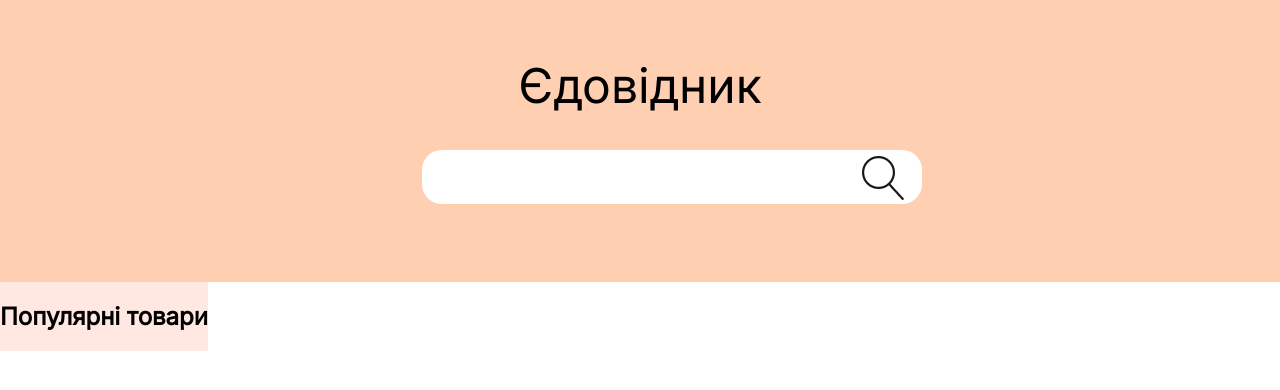
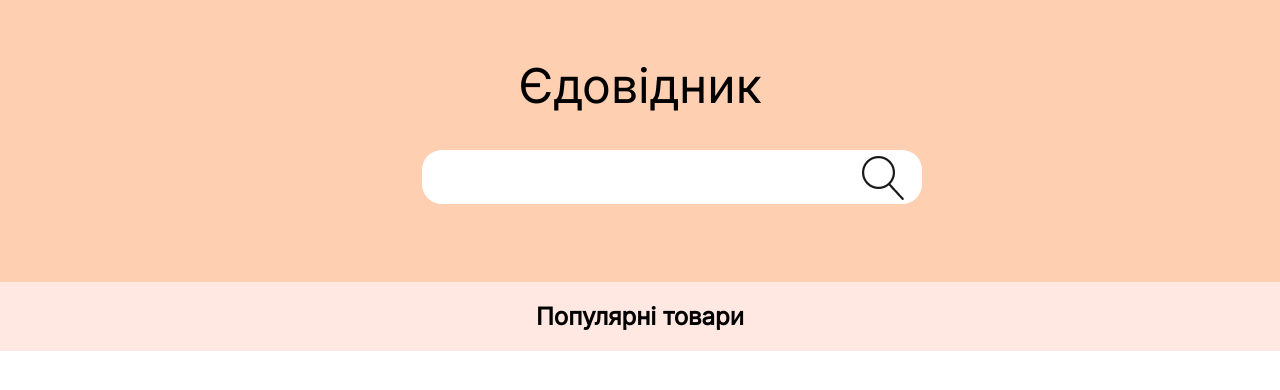
Before and after one commit to OLEfC/EdovidnykAzureDeployment, a Django app: template templates/main.html in a window 1280 px wide. Shown: the part 71-461 px from the top of the page. Run offline with Django 4.2, Linux system fonts and the light colour scheme; the template is opened without the code that fills it, so the values that code supplies are empty.

Commit message:
main.html

```diff
--- a/templates/main.html
+++ b/templates/main.html
@@ -97,13 +97,12 @@
         {% endfor %}
 
 
-        <div class="productlist">
-            <div class="popular">
-                <h2 class="textprod" style="text-align: center; width: 100%;">Популярні товари</h2>
-                <div class="twoproduct" style="display: flex;">
+        <div class="productlist" style="width: 100%;">
+            <div class="popular" style="width: 100%;">
+                <h2 class="textprod" style="text-align: center;">Популярні товари</h2>
+                <div class="twoproduct" style="display: flex; justify-content: center; align-items: center; text-align: center;">
 
                     {% for result in popular_results %}
-
 
                     <div class="product">
                         <div class="photoproddiv" style="display: flex; align-items: center; justify-content: center;">
@@ -118,7 +117,7 @@
 
                     {% endfor %}
 
-
+                </div>
             </div>
         </div>
 
```
Lines whose indentation alone changed are shown as unchanged.
